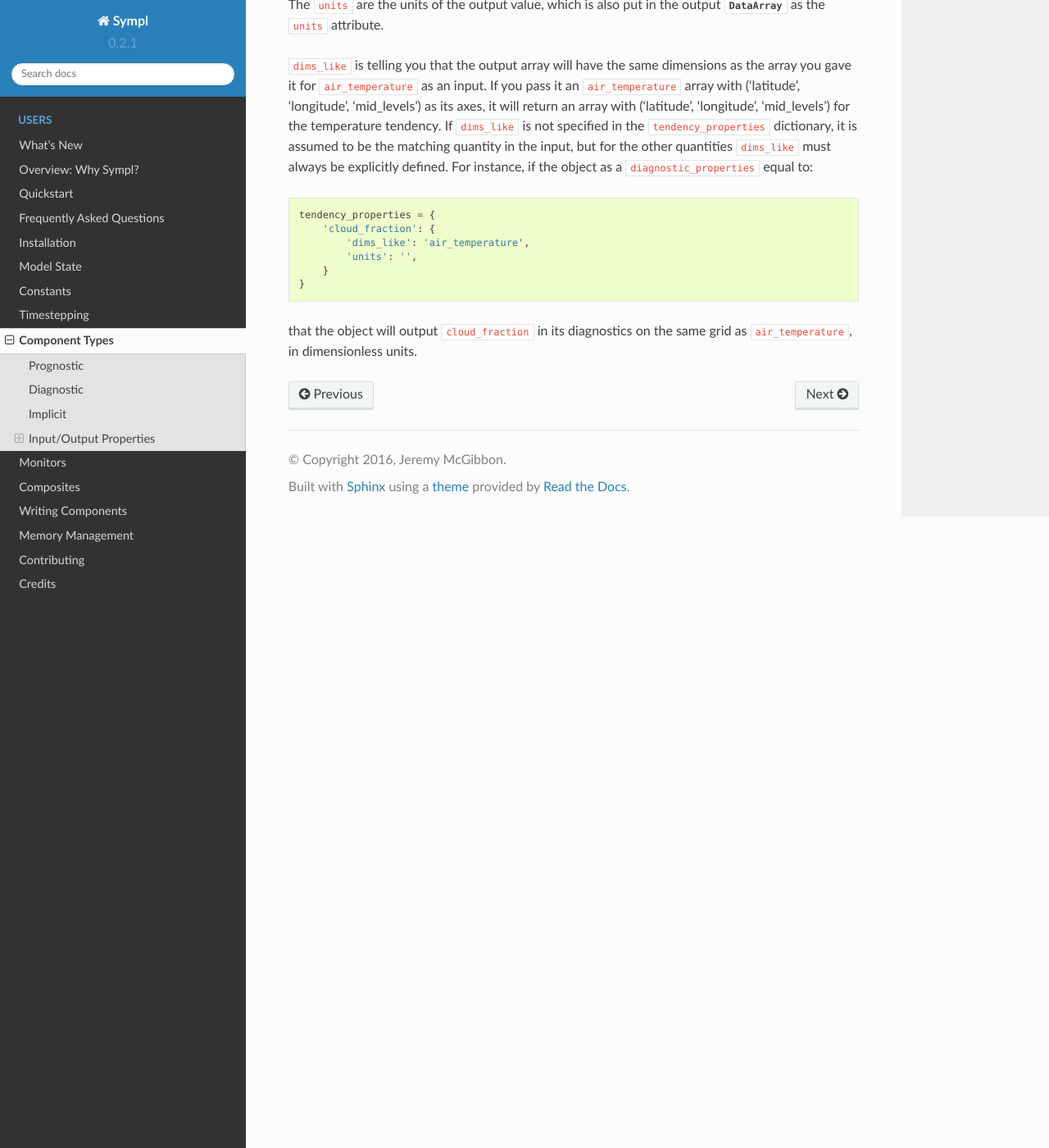
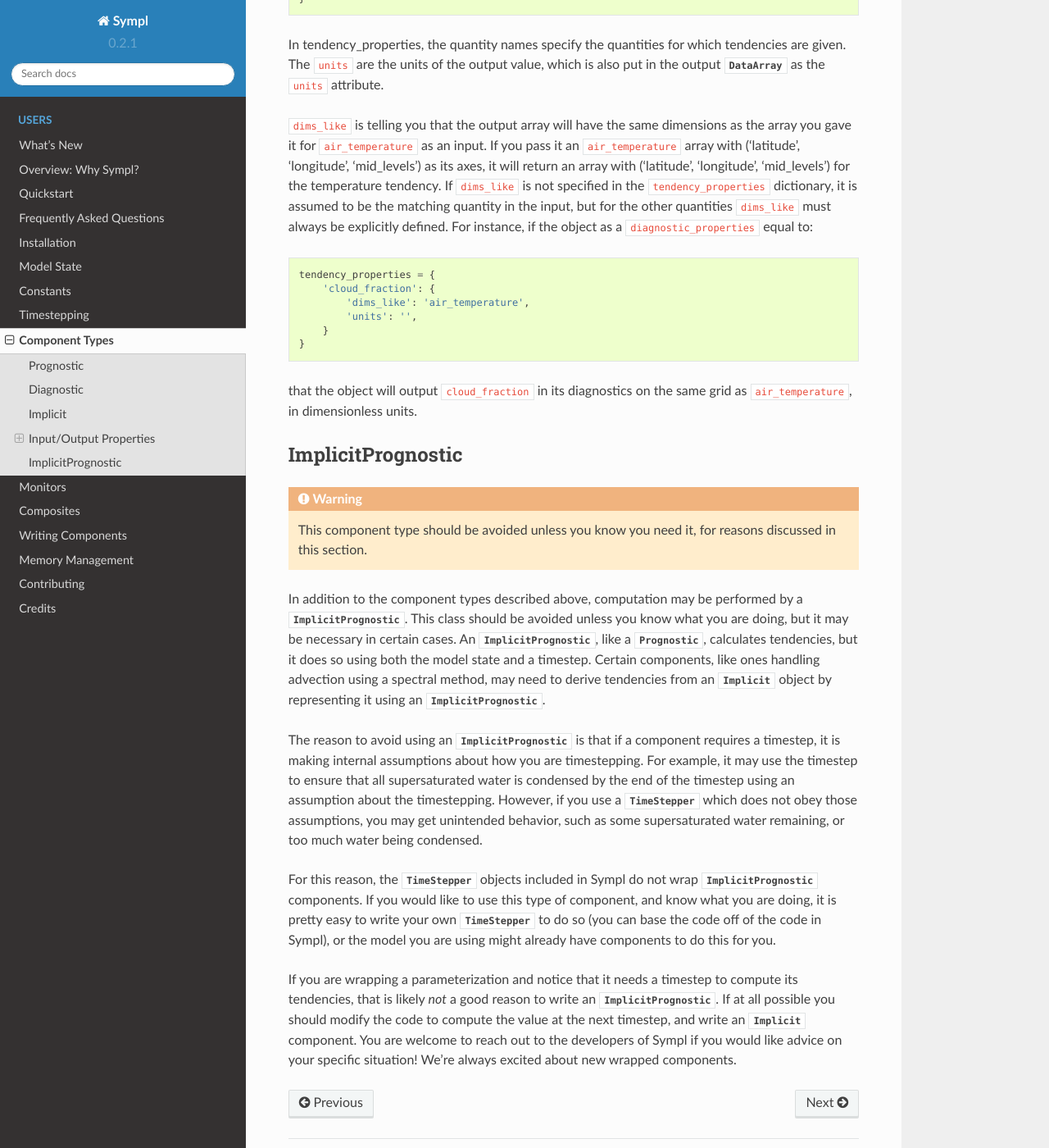
Before and after one commit to mcgibbon/sympl, a Sphinx documentation site: the page built from docs/computation.rst, in a window 1280 px wide and 1400 px high, scrolled down 4870 px. Shown: the whole window at 82% size. Built offline with Sphinx 7.4.7 and the Read the Docs theme 2.0.0, drawn with Linux system fonts in a browser that asks for light colours; some of the changed text lies outside the part shown.

Commit message:
Updated docs to describe new ImplicitPrognostic component type

```diff
--- a/docs/computation.rst
+++ b/docs/computation.rst
@@ -11,6 +11,9 @@ return only diagnostics from the current time. :py:class:`~sympl.Implicit`
 objects will take in a timestep along with the state, and then return the
 next state as well as modifying the current state to include more diagnostics
 (it is similar to a :py:class:`~sympl.TimeStepper` in how it is called).
+
+In specific cases, it may be necessary to use a :py:class:`~sympl.ImplicitPrognostic`
+object, which is discussed at the end of this section.
 
 These classes themselves (listed in the previous paragraph) are not ones you
 can initialize (e.g. there is no one 'prognostic' scheme), but instead should
@@ -276,4 +279,42 @@ equal to:
 that the object will output ``cloud_fraction`` in its diagnostics on the
 same grid as ``air_temperature``, in dimensionless units.
 
+ImplicitPrognostic
+------------------
+
+.. warning:: This component type should be avoided unless you know you need it,
+             for reasons discussed in this section.
+
+In addition to the component types described above, computation may be performed by a
+:py:class:`~sympl.ImplicitPrognostic`. This class should be avoided unless you
+know what you are doing, but it may be necessary in certain cases. An
+:py:class:`~sympl.ImplicitPrognostic`, like a :py:class:`~sympl.Prognostic`,
+calculates tendencies, but it does so using both the model state and a timestep.
+Certain components, like ones handling advection using a spectral method, may
+need to derive tendencies from an :py:class:`~sympl.Implicit` object by
+representing it using an :py:class:`~sympl.ImplicitPrognostic`.
+
+The reason to avoid using an :py:class:`~sympl.ImplicitPrognostic` is that if
+a component requires a timestep, it is making internal assumptions about how
+you are timestepping. For example, it may use the timestep to ensure that all
+supersaturated water is condensed by the end of the timestep using an assumption
+about the timestepping. However, if you use a :py:class:`~sympl.TimeStepper`
+which does not obey those assumptions, you may get unintended behavior, such as
+some supersaturated water remaining, or too much water being condensed.
+
+For this reason, the :py:class:`~sympl.TimeStepper` objects included in Sympl
+do not wrap :py:class:`~sympl.ImplicitPrognostic` components. If you would like
+to use this type of component, and know what you are doing, it is pretty easy
+to write your own :py:class:`~sympl.TimeStepper` to do so (you can base the code
+off of the code in Sympl), or the model you are using might already have
+components to do this for you.
+
+If you are wrapping a parameterization and notice that it needs a timestep to
+compute its tendencies, that is likely *not* a good reason to write an
+:py:class:`~sympl.ImplicitPrognostic`. If at all possible you should modify the
+code to compute the value at the next timestep, and write an
+:py:class:`~sympl.Implicit` component. You are welcome to reach out to the
+developers of Sympl if you would like advice on your specific situation! We're
+always excited about new wrapped components.
+
 .. _Python documentation for dicts: https://docs.python.org/3/tutorial/datastructures.html#dictionaries
```
